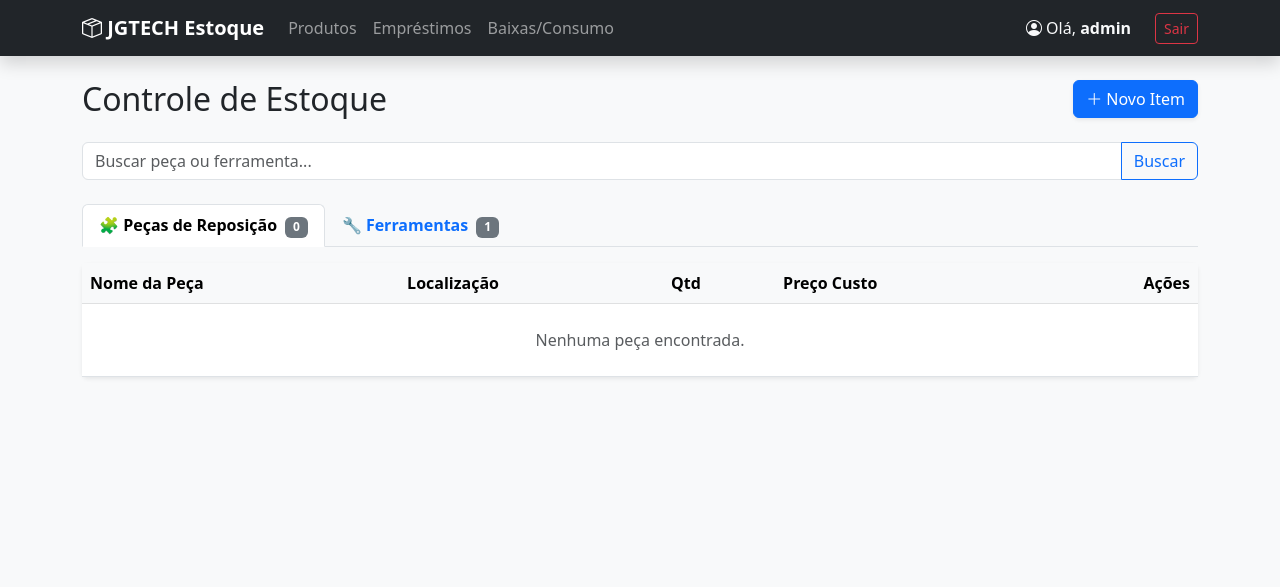
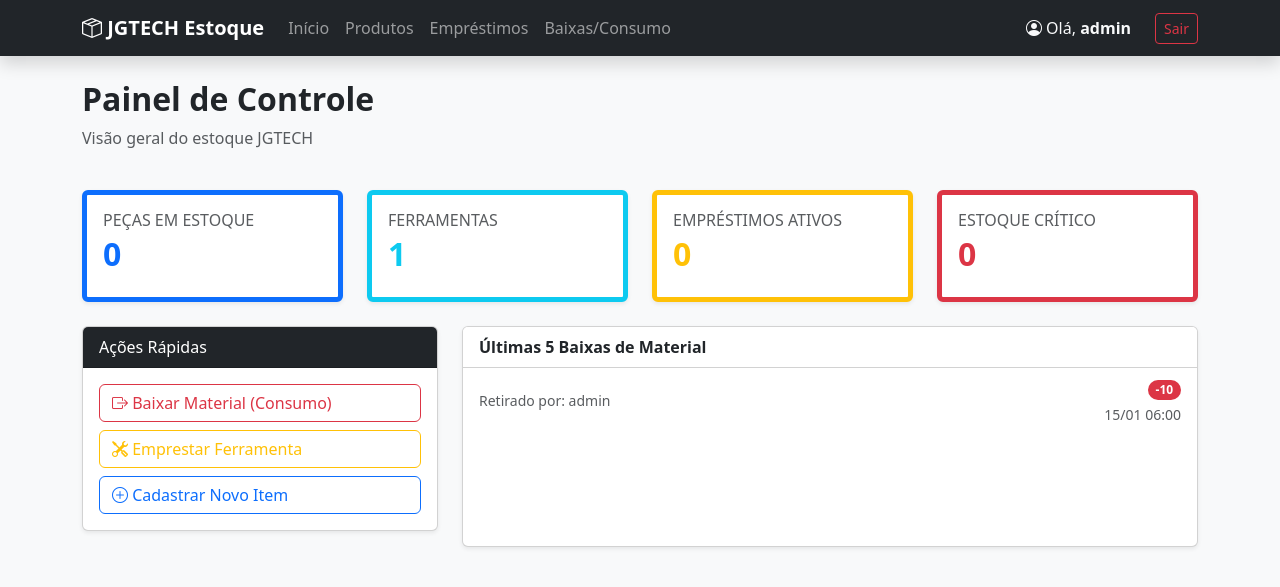
Before and after one commit to JoaoGFR/sistema-gestao-estoque-django, a Django app: page / in a window 1280 px wide. Shown: the top 587 px of the page. Run offline with Django 5.2, Linux system fonts and the light colour scheme; a user stored in the database is signed in; data comes from the database, SQL or seed files in the repository; both versions use the stored data as it was after the commit; tables that the repository leaves empty hold one stand-in row (values such as "Sample post").

Commit message:
segundo comit

```diff
--- a/estoque/forms.py
+++ b/estoque/forms.py
@@ -5,12 +5,13 @@ class ProdutoForm(forms.ModelForm):
     class Meta:
         model = Produto
         # Adicionei 'locacao' na lista abaixo
-        fields = ['nome', 'categoria', 'quantidade', 'preco_custo', 'locacao', 'descricao']
+        fields = ['nome', 'categoria', 'quantidade', 'estoque_minimo', 'preco_custo', 'locacao', 'descricao']
 
         widgets = {
             'nome': forms.TextInput(attrs={'placeholder': 'Ex: Parafusadeira Makita 12v'}),
             'categoria': forms.Select(attrs={'class': 'form-select'}),
             'quantidade': forms.NumberInput(attrs={'placeholder': '0'}),
+            'estoque_minimo': forms.NumberInput(attrs={'placeholder': 'Mínimo Ideal'}),
             'preco_custo': forms.NumberInput(attrs={'placeholder': '0.00'}),
             # Visual do campo Locacao
             'locacao': forms.TextInput(attrs={'placeholder': 'Ex: Estante B, Prateleira 2'}),
--- a/estoque/models.py
+++ b/estoque/models.py
@@ -11,12 +11,9 @@ class Produto(models.Model):
     nome = models.CharField(max_length=100)
     categoria = models.CharField(max_length=5, choices=CATEGORIAS)
     quantidade = models.IntegerField(default=0)
+    estoque_minimo = models.IntegerField(default=5, verbose_name="Estoque Mínimo")
     preco_custo = models.DecimalField(max_digits=9, decimal_places=2, null=True, blank=True)
-
-    # --- CAMPO NOVO ---
     locacao = models.CharField(max_length=100, blank=True, null=True, verbose_name="Localização na Estante")
-    # ------------------
-
     data_entrada = models.DateTimeField(auto_now_add=True)
     descricao = models.TextField(blank=True)
 
--- a/estoque/templates/estoque/base.html
+++ b/estoque/templates/estoque/base.html
@@ -11,7 +11,7 @@
 
     <nav class="navbar navbar-expand-lg navbar-dark bg-dark mb-4 shadow">
       <div class="container">
-        <a class="navbar-brand fw-bold" href="{% url 'lista_produtos' %}">
+        <a class="navbar-brand fw-bold" href="{% url 'dashboard' %}">
             <i class="bi bi-box-seam"></i> JGTECH Estoque
         </a>
 
@@ -22,6 +22,10 @@
         <div class="collapse navbar-collapse" id="navbarMain">
 
             <ul class="navbar-nav me-auto mb-2 mb-lg-0">
+
+                <li class="nav-item">
+                    <a class="nav-link" href="{% url 'dashboard' %}">Início</a>
+                </li>
                 <li class="nav-item">
                     <a class="nav-link" href="{% url 'lista_produtos' %}">Produtos</a>
                 </li>
--- /dev/null
+++ b/estoque/templates/estoque/dashboard.html
@@ -0,0 +1,96 @@
+{% extends 'estoque/base.html' %}
+
+{% block content %}
+<div class="row mb-4">
+    <div class="col-12">
+        <h2 class="fw-bold text-dark">Painel de Controle</h2>
+        <p class="text-muted">Visão geral do estoque JGTECH</p>
+    </div>
+</div>
+
+<div class="row mb-4">
+    <div class="col-md-3">
+        <div class="card shadow-sm border-start border-primary border-5">
+            <div class="card-body">
+                <h6 class="text-muted text-uppercase mb-1">Peças em Estoque</h6>
+                <h2 class="fw-bold text-primary">{{ total_pecas }}</h2>
+            </div>
+        </div>
+    </div>
+
+    <div class="col-md-3">
+        <div class="card shadow-sm border-start border-info border-5">
+            <div class="card-body">
+                <h6 class="text-muted text-uppercase mb-1">Ferramentas</h6>
+                <h2 class="fw-bold text-info">{{ total_ferramentas }}</h2>
+            </div>
+        </div>
+    </div>
+
+    <div class="col-md-3">
+        <div class="card shadow-sm border-start border-warning border-5">
+            <div class="card-body">
+                <h6 class="text-muted text-uppercase mb-1">Empréstimos Ativos</h6>
+                <h2 class="fw-bold text-warning">{{ emprestimos_pendentes }}</h2>
+                {% if emprestimos_pendentes > 0 %}
+                    <small><a href="{% url 'lista_emprestimos' %}" class="text-decoration-none">Ver detalhes &rarr;</a></small>
+                {% endif %}
+            </div>
+        </div>
+    </div>
+
+    <div class="col-md-3">
+        <div class="card shadow-sm border-start border-danger border-5">
+            <div class="card-body">
+                <h6 class="text-muted text-uppercase mb-1">Estoque Crítico</h6>
+                <h2 class="fw-bold text-danger">{{ estoque_baixo }}</h2>
+            </div>
+        </div>
+    </div>
+</div>
+
+<div class="row">
+    <div class="col-md-4 mb-3">
+        <div class="card h-100 shadow-sm">
+            <div class="card-header bg-dark text-white">
+                Ações Rápidas
+            </div>
+            <div class="card-body d-grid gap-2">
+                <a href="{% url 'registrar_saida' %}" class="btn btn-outline-danger text-start">
+                    <i class="bi bi-box-arrow-right"></i> Baixar Material (Consumo)
+                </a>
+                <a href="{% url 'registrar_emprestimo' %}" class="btn btn-outline-warning text-start">
+                    <i class="bi bi-tools"></i> Emprestar Ferramenta
+                </a>
+                <a href="{% url 'criar_produto' %}" class="btn btn-outline-primary text-start">
+                    <i class="bi bi-plus-circle"></i> Cadastrar Novo Item
+                </a>
+            </div>
+        </div>
+    </div>
+
+    <div class="col-md-8">
+        <div class="card h-100 shadow-sm">
+            <div class="card-header bg-white fw-bold">
+                Últimas 5 Baixas de Material
+            </div>
+            <ul class="list-group list-group-flush">
+                {% for saida in ultimas_saidas %}
+                <li class="list-group-item d-flex justify-content-between align-items-center">
+                    <div>
+                        <strong>{{ saida.produto.nome }}</strong>
+                        <small class="d-block text-muted">Retirado por: {{ saida.usuario.username }}</small>
+                    </div>
+                    <div class="text-end">
+                        <span class="badge bg-danger rounded-pill">-{{ saida.quantidade }}</span>
+                        <small class="d-block text-muted mt-1">{{ saida.data|date:"d/m H:i" }}</small>
+                    </div>
+                </li>
+                {% empty %}
+                <li class="list-group-item text-center text-muted">Nenhuma movimentação recente.</li>
+                {% endfor %}
+            </ul>
+        </div>
+    </div>
+</div>
+{% endblock %}
--- a/estoque/templates/estoque/lista_produtos.html
+++ b/estoque/templates/estoque/lista_produtos.html
@@ -115,10 +115,14 @@
 
                         <td><span class="badge bg-info text-dark">{{ produto.get_categoria_display }}</span></td>
                         <td>
-                            {% if produto.quantidade == 0 %}
-                                <span class="badge bg-danger">Indisponível</span>
+                            {% if produto.quantidade < produto.estoque_minimo %}
+                                <span class="text-danger fw-bold" title="Mínimo esperado: {{ produto.estoque_minimo }}">
+                                    {{ produto.quantidade }} (Baixo!)
+                                </span>
                             {% else %}
-                                <span class="badge bg-success">{{ produto.quantidade }} em estoque</span>
+                                <span class="text-success">
+                                    {{ produto.quantidade }}
+                                </span>
                             {% endif %}
                         </td>
                         <td class="text-end">
--- a/estoque/urls.py
+++ b/estoque/urls.py
@@ -2,7 +2,7 @@ from django.urls import path
 from . import views
 
 urlpatterns = [
-    path('', views.lista_produtos, name='lista_produtos'),
+    path('', views.dashboard, name='dashboard'),
     path('novo/', views.criar_produto, name='criar_produto'),
     path('editar/<int:pk>/', views.editar_produto, name='editar_produto'),
     path('excluir/<int:pk>/', views.excluir_produto, name='excluir_produto'),
@@ -11,4 +11,5 @@ urlpatterns = [
     path('emprestimos/devolver/<int:pk>/', views.devolver_ferramenta, name='devolver_ferramenta'),
     path('saidas/', views.lista_saidas, name='lista_saidas'),
     path('saidas/nova/', views.registrar_saida, name='registrar_saida'),
+    path('produtos/', views.lista_produtos, name='lista_produtos'),
 ]
--- a/estoque/views.py
+++ b/estoque/views.py
@@ -5,6 +5,7 @@ from django.contrib.auth.decorators import login_required
 from .models import Produto, Emprestimo, SaidaEstoque
 from .forms import ProdutoForm, EmprestimoForm, SaidaEstoqueForm
 from django.utils import timezone
+from django.db.models import F
 
 @login_required
 def lista_produtos(request):
@@ -158,3 +159,29 @@ def registrar_saida(request):
         form = SaidaEstoqueForm()
 
     return render(request, 'estoque/form_saida.html', {'form': form, 'error_message': error_message})
+
+@login_required
+def dashboard(request):
+    # 1. Totais Gerais
+    total_pecas = Produto.objects.filter(categoria='PECA').count()
+    total_ferramentas = Produto.objects.filter(categoria__in=['FERRA', 'EQUIP']).count()
+
+    # 2. Alertas (Estoque Baixo)
+    # Vamos considerar baixo qualquer coisa com menos de 5 unidades
+    estoque_baixo = Produto.objects.filter(categoria='PECA', quantidade__lt=F('estoque_minimo')).count()
+
+    # 3. Empréstimos Pendentes (Quantas ferramentas estão na rua?)
+    emprestimos_pendentes = Emprestimo.objects.filter(devolvido=False).count()
+
+    # 4. Últimas Movimentações (Para mostrar uma listinha rápida)
+    ultimas_saidas = SaidaEstoque.objects.all().order_by('-data')[:5]
+
+    contexto = {
+        'total_pecas': total_pecas,
+        'total_ferramentas': total_ferramentas,
+        'estoque_baixo': estoque_baixo,
+        'emprestimos_pendentes': emprestimos_pendentes,
+        'ultimas_saidas': ultimas_saidas
+    }
+
+    return render(request, 'estoque/dashboard.html', contexto)
```
Also changed, not shown: estoque/templates/estoque/criar_produto.html (+41 -24 lines), db.sqlite3, estoque/migrations/0007_produto_estoque_minimo.py (added).
